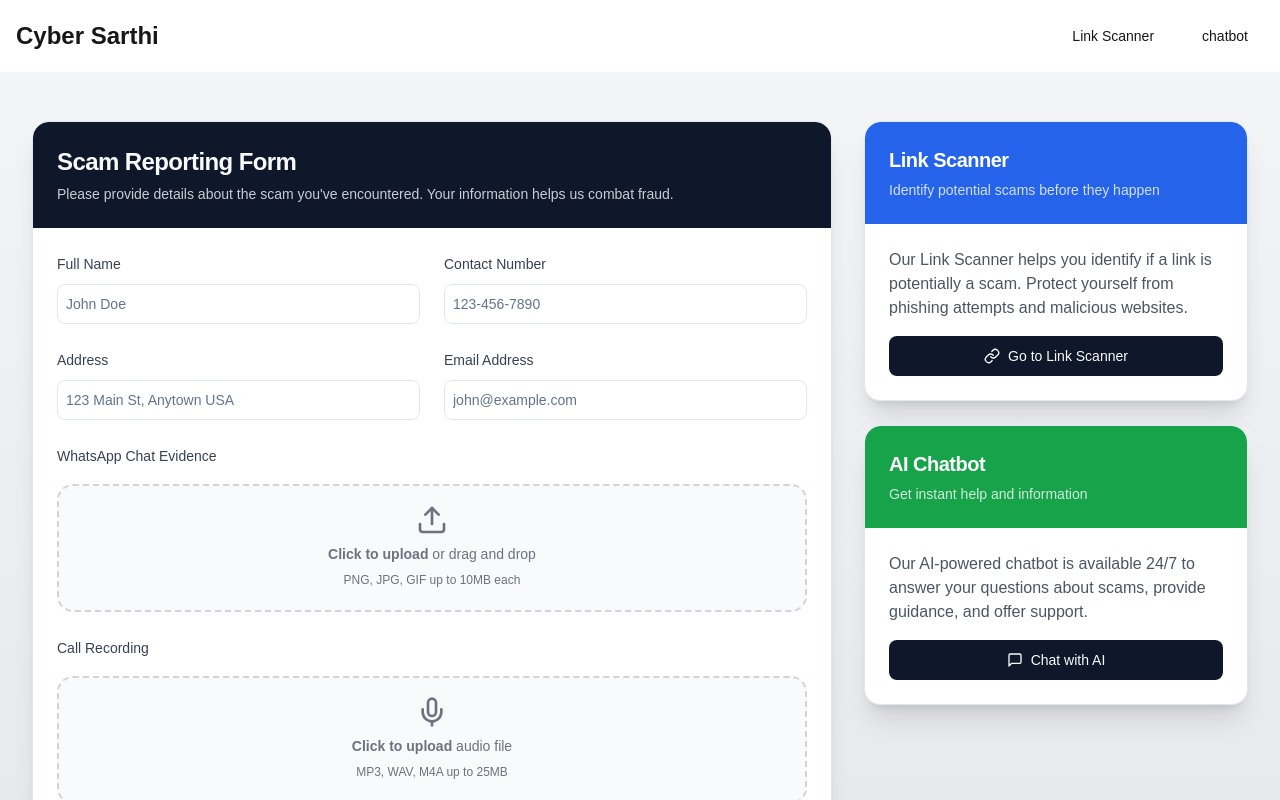
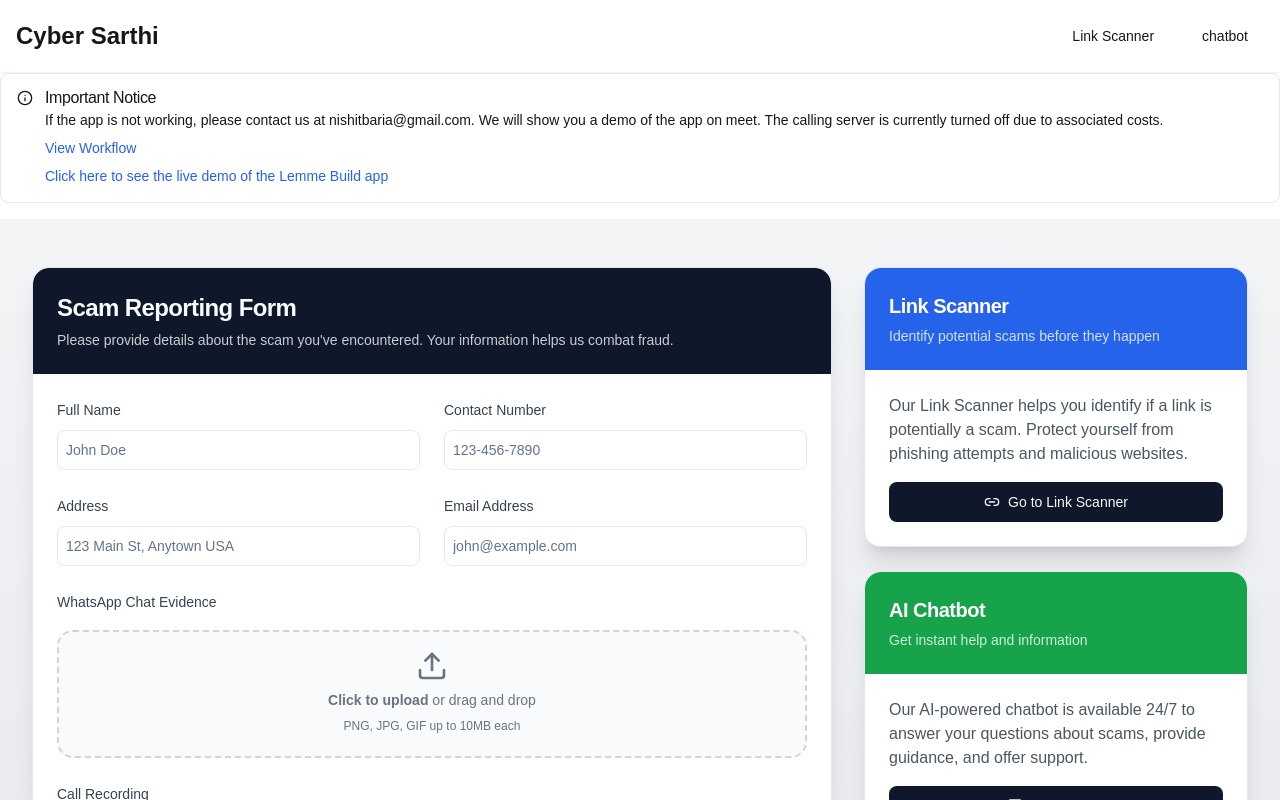
Before and after one commit to Nishitbaria/CyberSarthi, a Next.js app in the folder client/: page / in a window 1280 px wide. Shown: the top 800 px of the page. Built offline with nearby package versions, Linux system fonts and the light colour scheme.

Commit message:
chore: Add package-lock.json file

```diff
--- a/client/app/page.tsx
+++ b/client/app/page.tsx
@@ -10,6 +10,8 @@ import {
   CardContent,
   CardFooter,
 } from "@/components/ui/card";
+import { Alert, AlertDescription, AlertTitle } from "@/components/ui/alert";
+import { InfoIcon } from "lucide-react";
 import { Label } from "@/components/ui/label";
 import { Input } from "@/components/ui/input";
 import { Button } from "@/components/ui/button";
@@ -19,7 +21,7 @@ import {
   Loader2,
   Mic,
   AlertTriangle,
-  Link,
+  Link2,
   MessageSquare,
 } from "lucide-react";
 import { useToast } from "@/hooks/use-toast";
@@ -40,6 +42,8 @@ const userSchema = z.object({
 });
 
 type UserFormData = z.infer<typeof userSchema>;
+
+import Link from 'next/link';
 
 export default function ScamReportingForm() {
   const [files, setFiles] = useState<FileWithPreview[]>([]);
@@ -132,6 +136,23 @@ export default function ScamReportingForm() {
   };
 
   return (
+    <>
+      <Alert className="mb-4">
+        <InfoIcon className="h-4 w-4" />
+        <AlertTitle>Important Notice</AlertTitle>
+        <AlertDescription>
+          If the app is not working, please contact us at nishitbaria@gmail.com. We will show you a demo of the app on meet. The calling server is currently turned off due to associated costs.
+          <div className="mt-2 space-y-2">
+            <Link href="https://happy-cohen-admiring.lemme.cloud/" className="block text-blue-600 hover:underline dark:text-blue-400">
+              View Workflow
+            </Link>
+            <Link href="https://happy-cohen-admiring.lemme.cloud/" className="block text-blue-600 hover:underline dark:text-blue-400">
+              Click here to see the live demo of the Lemme Build app
+            </Link>
+          </div>
+        </AlertDescription>
+      </Alert>
+
       <div className="min-h-screen bg-gradient-to-b from-gray-100 to-gray-200 dark:from-gray-800 dark:to-gray-900 py-12 px-4 sm:px-6 lg:px-8">
         <div className="max-w-7xl mx-auto grid grid-cols-1 lg:grid-cols-3 gap-8">
           <Card className="lg:col-span-2 bg-white dark:bg-gray-800 shadow-xl rounded-2xl overflow-hidden">
@@ -328,7 +349,7 @@ export default function ScamReportingForm() {
                   className="w-full rounded-lg"
                   onClick={() => router.push("/tools/LinkScanner")}
                 >
-                <Link className="mr-2 h-4 w-4" />
+                  <Link2 className="mr-2 h-4 w-4" />
                   Go to Link Scanner
                 </Button>
               </CardContent>
@@ -358,5 +379,6 @@ export default function ScamReportingForm() {
           </div>
         </div>
       </div>
+    </>
   );
 }
```
Also changed, not shown: 1 other file (tests, documents, lock files or other folders). Lines whose indentation alone changed are shown as unchanged.
